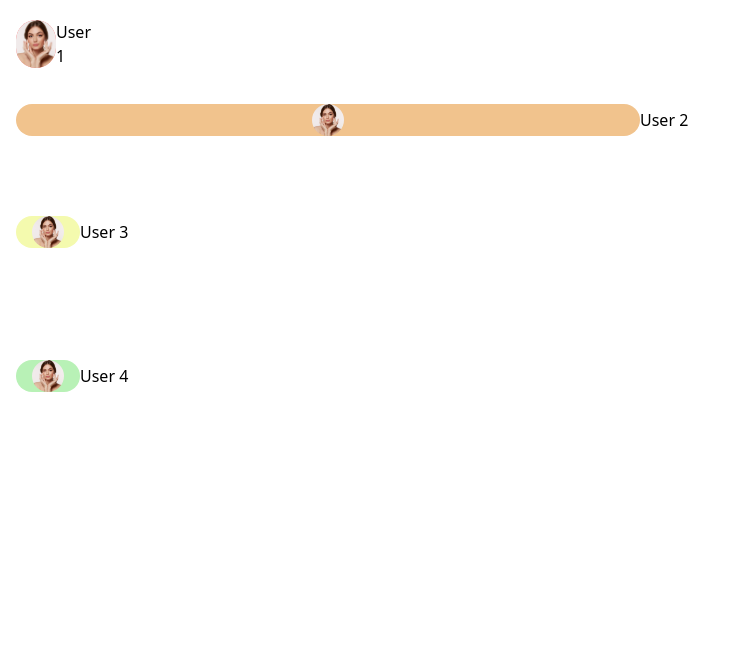
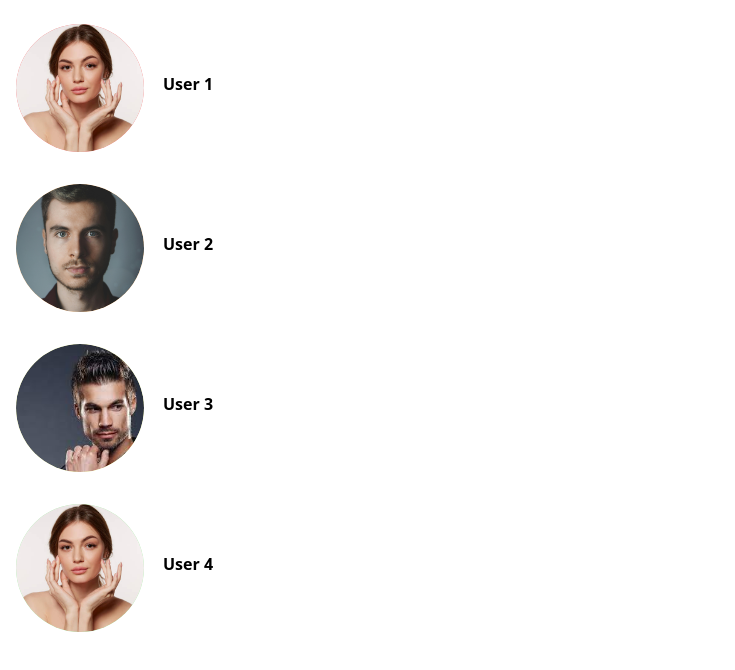
Before and after one commit to UofA-Blueprint/AlzheimerCalgary2.0, a React (Vite) app: page /member-header-test in a window 1280 px wide. Shown: the top 670 px of the page, without its empty margins (0-735 px from the left). Built offline with nearby package versions, Linux system fonts and the light colour scheme.

Commit message:
changes the arrangement

```diff
--- a/src/components/MemberHeader.tsx
+++ b/src/components/MemberHeader.tsx
@@ -1,6 +1,7 @@
 // MemberHeader.tsx
 import { ReactNode } from "react";
 import ProfilePictures from "./ProfilePictures";
+import { twMerge } from "tailwind-merge";
 
 interface MemberHeaderProp {
   profilePicChildren: ReactNode;
@@ -22,13 +23,17 @@ function MemberHeader({
   username,
 }: MemberHeaderProp) {
   return (
-    <div className="flex flex-col md:flex-row items-center w-full h-full">
-      <div className="w-full ">
+    <div
+      className={twMerge("flex flex-col md:flex-row items-center w-full h-36")}
+    >
+      <div className="w-32 h-32">
         <ProfilePictures backgroundColor={backgroundColor}>
           {profilePicChildren}
         </ProfilePictures>
       </div>
-      <h1 className="w-full ">{username}</h1>
+      <div className=" pl-2 font-bold justify-center flex pb-2 w-20">
+        <h1>{username}</h1>
+      </div>
     </div>
   );
 }
--- a/src/components/ProfilePictures.tsx
+++ b/src/components/ProfilePictures.tsx
@@ -19,7 +19,7 @@ const ProfilePictures = (props: Props) => {
   const backgroundColor = `bg-profile-${props.backgroundColor}`;
   const className = twMerge(
     backgroundColor,
-    "object-fill object-center flex overflow-hidden justify-center items-center rounded-full w-full h-full"
+    "object-cover object-center flex overflow-hidden justify-center items-center rounded-full w-full h-full"
   );
 
   return (
--- a/src/routes/MemberHeaderTestRoute.tsx
+++ b/src/routes/MemberHeaderTestRoute.tsx
@@ -6,63 +6,58 @@ import profilePic1 from "@/assets/images/face1.jpeg";
 import profilePic2 from "@/assets/images/face.jpeg";
 
 import * as Icon from "@phosphor-icons/react";
-// vcl luon randy (size fixed vcl)
+
 function MemberHeaderTestRoute() {
   return (
     <div className="flex flex-col space-y-4 p-4">
-      <div className="w-20 h-14">
       <MemberHeader
         backgroundColor="tulip"
         username="User 1"
         profilePicChildren={
           <img
-              className="w-12 h-12 object-cover rounded-full"
+            className=" w-32 h-32 object-cover rounded-full"
+            src={profilePic}
+            alt="Profile pic"
+          />
+        }
+      />
+
+      <MemberHeader
+        backgroundColor="gold"
+        username="User 2"
+        profilePicChildren={
+          <img
+            className=" h-32 w-32 object-cover rounded-full"
+            src={profilePic1}
+            alt="Profile pic"
+          />
+        }
+      />
+
+      <MemberHeader
+        backgroundColor="lime"
+        username="User 3"
+        profilePicChildren={
+          <img
+            className=" w-32 h-32 object-cover rounded-full"
+            src={profilePic2}
+            alt="Profile pic"
+          />
+        }
+      />
+
+      <MemberHeader
+        backgroundColor="jade"
+        username="User 4"
+        profilePicChildren={
+          <img
+            className=" h-32 w-32 object-cover rounded-full"
             src={profilePic}
             alt="Profile pic"
           />
         }
       />
     </div>
-      <div className="w-22 h-16">
-        <MemberHeader
-          backgroundColor="gold"
-          username="User 2"
-          profilePicChildren={
-            <img
-              className="w-8 h-8 object-cover rounded-full"
-              src={profilePic}
-              alt="Profile pic"
-            />
-          }
-        />
-      </div>
-      <div className="w-32 h-32">
-        <MemberHeader
-          backgroundColor="lime"
-          username="User 3"
-          profilePicChildren={
-            <img
-              className="w-8 h-8 object-cover rounded-full"
-              src={profilePic}
-              alt="Profile pic"
-            />
-          }
-        />
-      </div>
-      <div className="w-32 h-32">
-        <MemberHeader
-          backgroundColor="jade"
-          username="User 4"
-          profilePicChildren={
-            <img
-              className="w-8 h-8 object-cover rounded-full"
-              src={profilePic}
-              alt="Profile pic"
-            />
-          }
-        />
-      </div>
-    </div>
   );
 }
 
```
Lines whose indentation alone changed are shown as unchanged.
